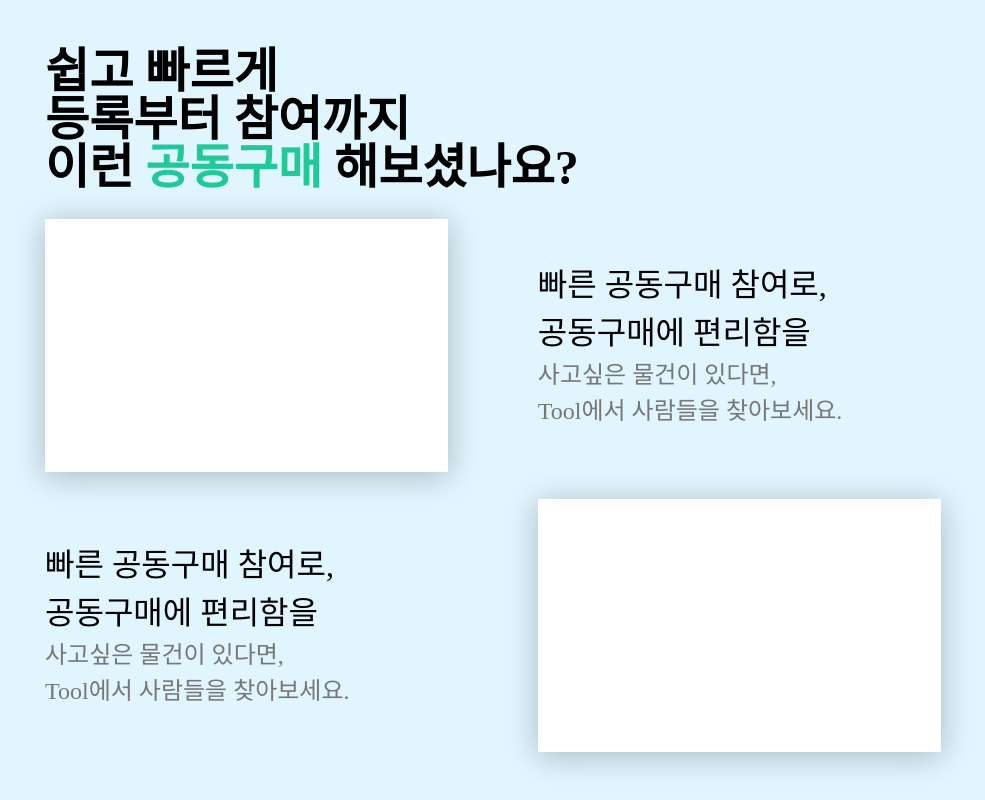
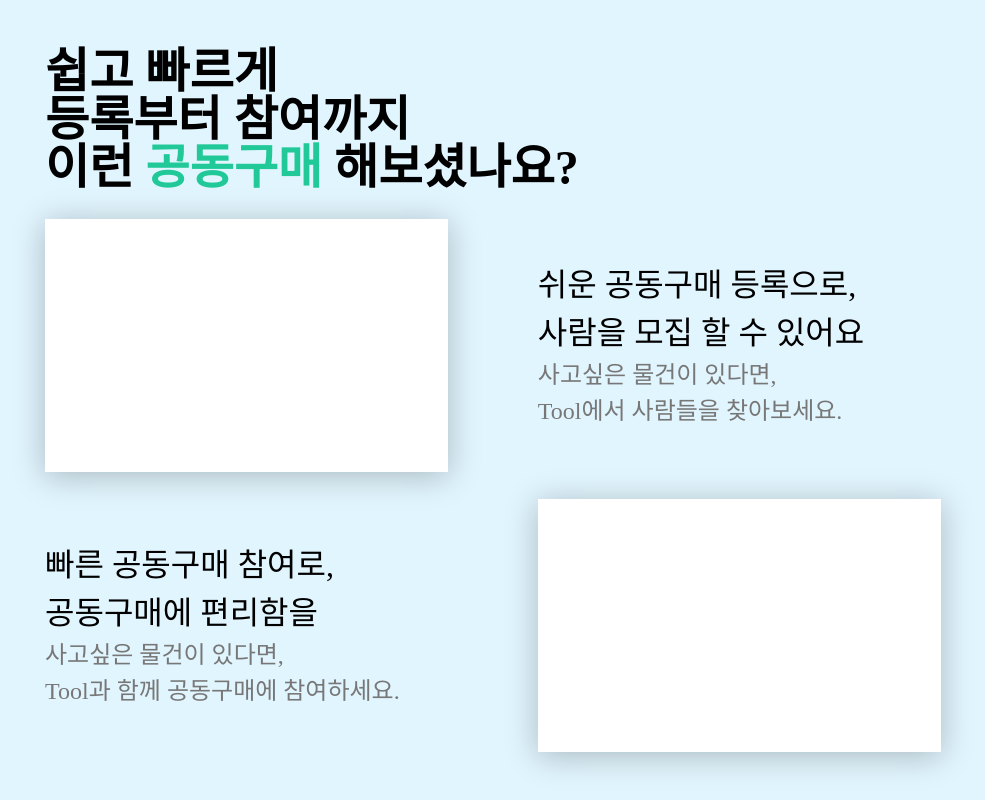
Before and after one commit to SooDongTae/Tool_Landing_Page, a Next.js app: page / in a window 1280 px wide. Shown: the part 2400-3200 px from the top of the page, without its empty margins (147-1132 px from the left). Built offline with nearby package versions, Linux system fonts and the light colour scheme; a web font is replaced by a local one.

Commit message:
Update::글 수정

```diff
--- a/src/pageContainer/third-page.tsx
+++ b/src/pageContainer/third-page.tsx
@@ -15,9 +15,9 @@ const Page_three = () => {
           <div className="w-full md:w-[45%] h-full bg-[white] shadow-[0px_4px_30px_rgba(0,_0,_0,_0.25)]"></div>
           <div className="w-full md:w-[45%] h-3/4 flex flex-col items-center justify-center">
             <h2 className="w-full text-center md:text-left whitespace-nowrap text-[2rem]">
-              빠른 공동구매 참여로,
+              쉬운 공동구매 등록으로,
               <br />
-              공동구매에 편리함을
+              사람을 모집 할 수 있어요
             </h2>
             <p className="w-full text-center md:text-left whitespace-nowrap text-[1.5rem]  text-textGray">
               사고싶은 물건이 있다면,
@@ -36,7 +36,7 @@ const Page_three = () => {
             <p className="w-full text-center md:text-left whitespace-nowrap text-[1.5rem]  text-textGray">
               사고싶은 물건이 있다면,
               <br />
-              Tool에서 사람들을 찾아보세요.
+              Tool과 함께 공동구매에 참여하세요.
             </p>
           </div>
           <div className="w-full md:w-[45%] h-full bg-[white] shadow-[0px_4px_30px_rgba(0,_0,_0,_0.25)]"></div>
```
